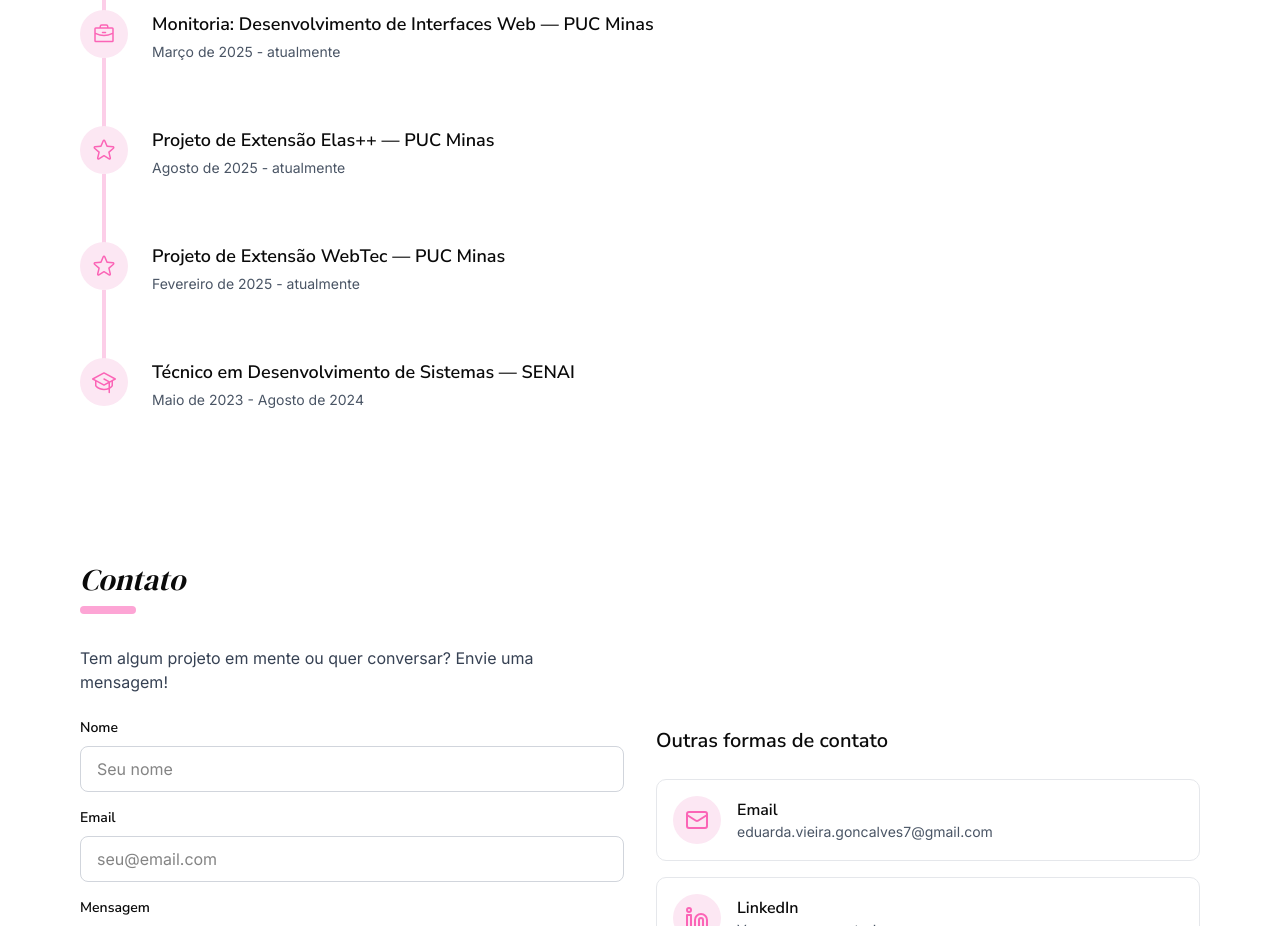
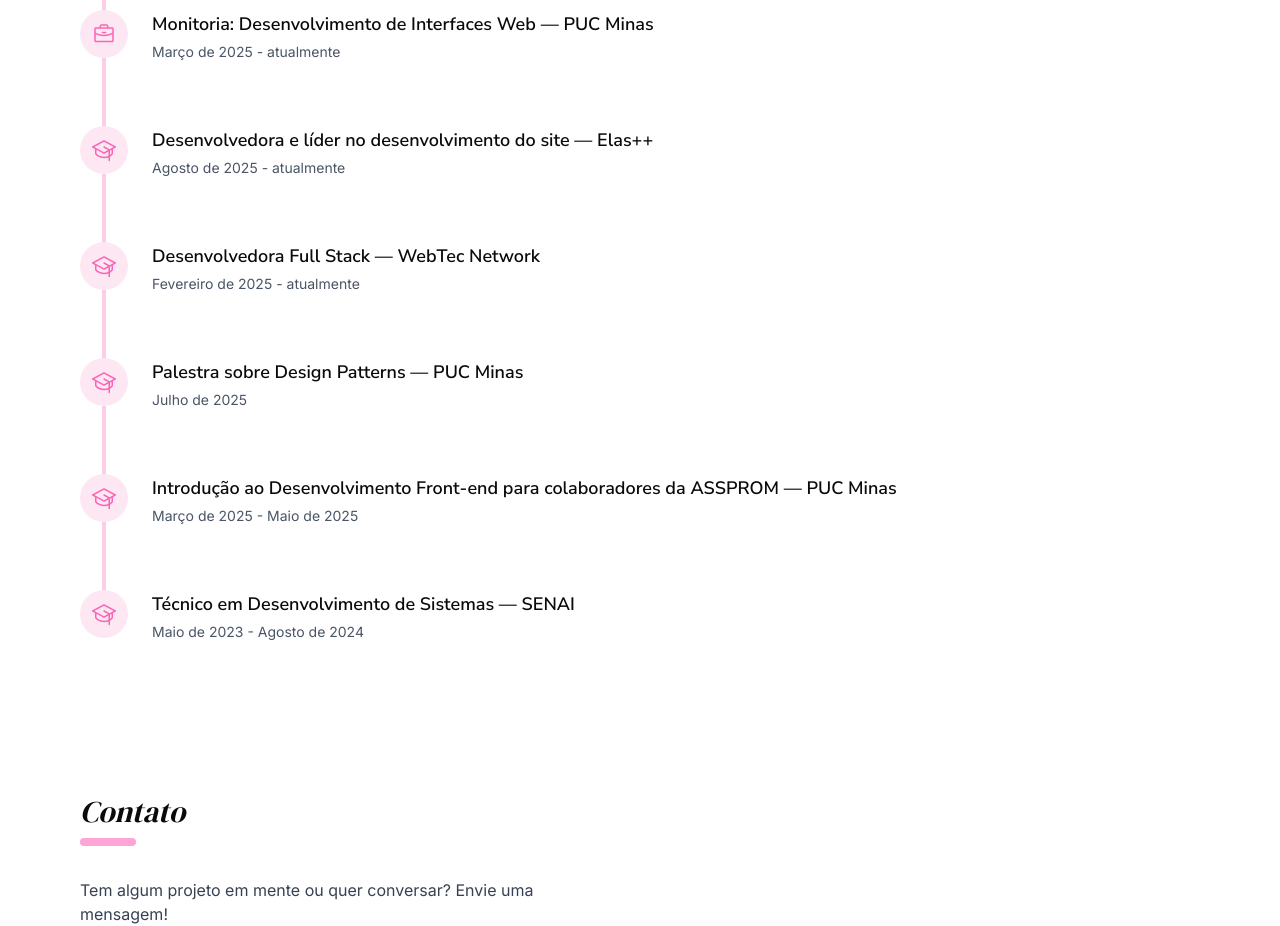
Before and after one commit to eduardavieira-dev/Portifolio, a Next.js app: page / in a window 1280 px wide. Shown: the part 2660-3586 px from the top of the page. Built offline with nearby package versions, Linux system fonts and the light colour scheme.

Commit message:
feat: update Formacao component with new roles and experiences

```diff
--- a/src/components/Formacao.tsx
+++ b/src/components/Formacao.tsx
@@ -15,14 +15,24 @@
       periodo: "Março de 2025 - atualmente",
     },
     {
-      titulo: "Projeto de Extensão Elas++",
-      instituicao: "PUC Minas",
+      titulo: "Desenvolvedora e líder no desenvolvimento do site",
+      instituicao: "Elas++",
       periodo: "Agosto de 2025 - atualmente",
     },
     {
-      titulo: "Projeto de Extensão WebTec",
+      titulo: "Desenvolvedora Full Stack",
+      instituicao: "WebTec Network",
+      periodo: "Fevereiro de 2025 - atualmente",
+    },
+    {
+      titulo: "Palestra sobre Design Patterns",
       instituicao: "PUC Minas",
-      periodo: "Fevereiro de 2025 - atualmente",
+      periodo: "Julho de 2025",
+    },
+    {
+      titulo: "Introdução ao Desenvolvimento Front-end para colaboradores da ASSPROM",
+      instituicao: "PUC Minas",
+      periodo: "Março de 2025 - Maio de 2025",
     },
     {
       titulo: "Técnico em Desenvolvimento de Sistemas",
```
Also changed, not shown: 1 other file (tests, documents, lock files or other folders).
